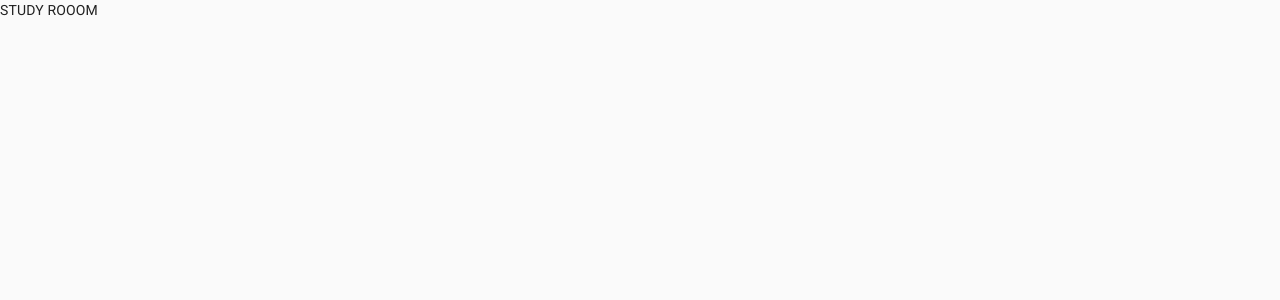
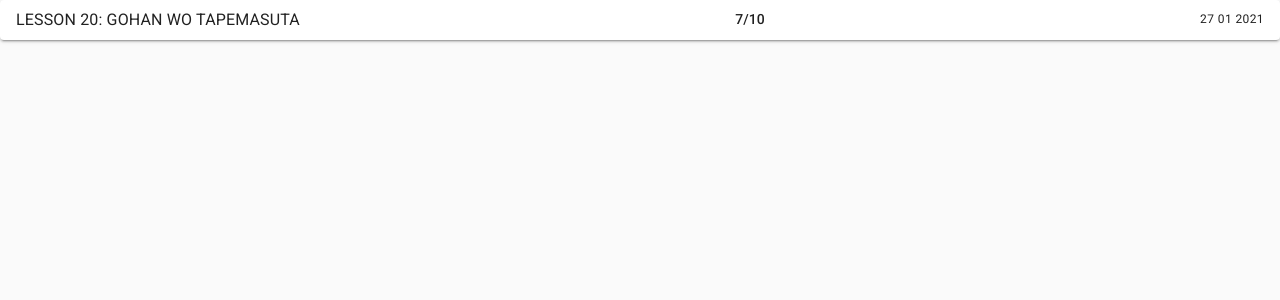
Before and after one commit to thanhtrungvo8401/Portal, a Next.js app: page /study-room/Layout in a window 1280 px wide. Shown: the top 300 px of the page. Built offline with nearby package versions, Linux system fonts and the light colour scheme.

Commit message:
02 -- handle create setVoca component

```diff
--- /dev/null
+++ b/components/SetVoca.js
@@ -0,0 +1,61 @@
+import PropType from "prop-types";
+import { constantApp } from "../utils/Constant";
+
+import { makeStyles } from "@material-ui/core/styles";
+import { Button, Typography } from "@material-ui/core";
+import { formatDate } from "../utils/DateHelper";
+
+const useStyles = makeStyles((theme) => {
+  return {
+    setItem: {
+      justifyContent: "space-between",
+      "& .MuiButton-label": {
+        flexWrap: "wrap",
+        textAlign: "left",
+      },
+    },
+    setName: {
+      display: "block",
+      width: "100%",
+      [theme.breakpoints.up("sm")]: {
+        display: "inline",
+        width: "auto",
+      },
+    },
+  };
+});
+function SetVoca(props) {
+  const classes = useStyles();
+  const { name, number, time } = props;
+
+  return (
+    <Button
+      fullWidth={true}
+      className={classes.setItem}
+      variant="contained"
+      color="secondary"
+    >
+      <Typography
+        className={classes.setName}
+        color="textPrimary"
+        variant="subtitle1"
+      >
+        {name}
+      </Typography>
+      <Typography color="textPrimary" variant="subtitle2">
+        {`${number}/${constantApp.setVocaLimit}`}
+      </Typography>
+      <Typography color="textPrimary" variant="caption">
+        {formatDate(time)}
+      </Typography>
+    </Button>
+  );
+}
+
+export default SetVoca;
+
+SetVoca.propsType = {
+  name: PropType.string.isRequired,
+  number: PropType.number.isRequired,
+  time: PropType.object.isRequired,
+};
--- a/package.json
+++ b/package.json
@@ -9,6 +9,7 @@
   "dependencies": {
     "@material-ui/core": "^4.11.2",
     "@material-ui/icons": "^4.11.2",
+    "moment-timezone": "^0.5.32",
     "next": "latest",
     "react": "^16.9.0",
     "react-dom": "^16.9.0",
--- a/pages/study-room/Layout.js
+++ b/pages/study-room/Layout.js
@@ -1,8 +1,12 @@
-import { Container, Paper } from "@material-ui/core";
+import SetVoca from "../../components/SetVoca";
 import styles from "./styles.module.scss";
 
 function StudyRoomLayout(props) {
-  return <div className={styles.studyRoom}>STUDY ROOOM</div>;
+  return (
+    <div className={styles.studyRoom}>
+      <SetVoca name="Lesson 20: gohan wo tapemasuta" number={7} time={Date.now()} />
+    </div>
+  );
 }
 
 export default StudyRoomLayout;
--- a/utils/Constant.js
+++ b/utils/Constant.js
@@ -1,3 +1,4 @@
 export const constantApp = {
   animationTime: 0.5,
+  setVocaLimit: 10,
 };
--- /dev/null
+++ b/utils/DateHelper.js
@@ -0,0 +1,12 @@
+import moment from "moment-timezone";
+
+export const formatDate = (dateString, isHaveTime) => {
+  const date = moment(dateString);
+  if (!date.isValid()) {
+    return dateString;
+  }
+  const timeZone = "Asia/Ho_Chi_Minh";
+  const formatStr = isHaveTime ? "DD MM YYYY HH:mm:ss" : "DD MM YYYY";
+
+  return date.tz(timeZone).format(formatStr);
+};
```
Also changed, not shown: 1 other file (tests, documents, lock files or other folders).
